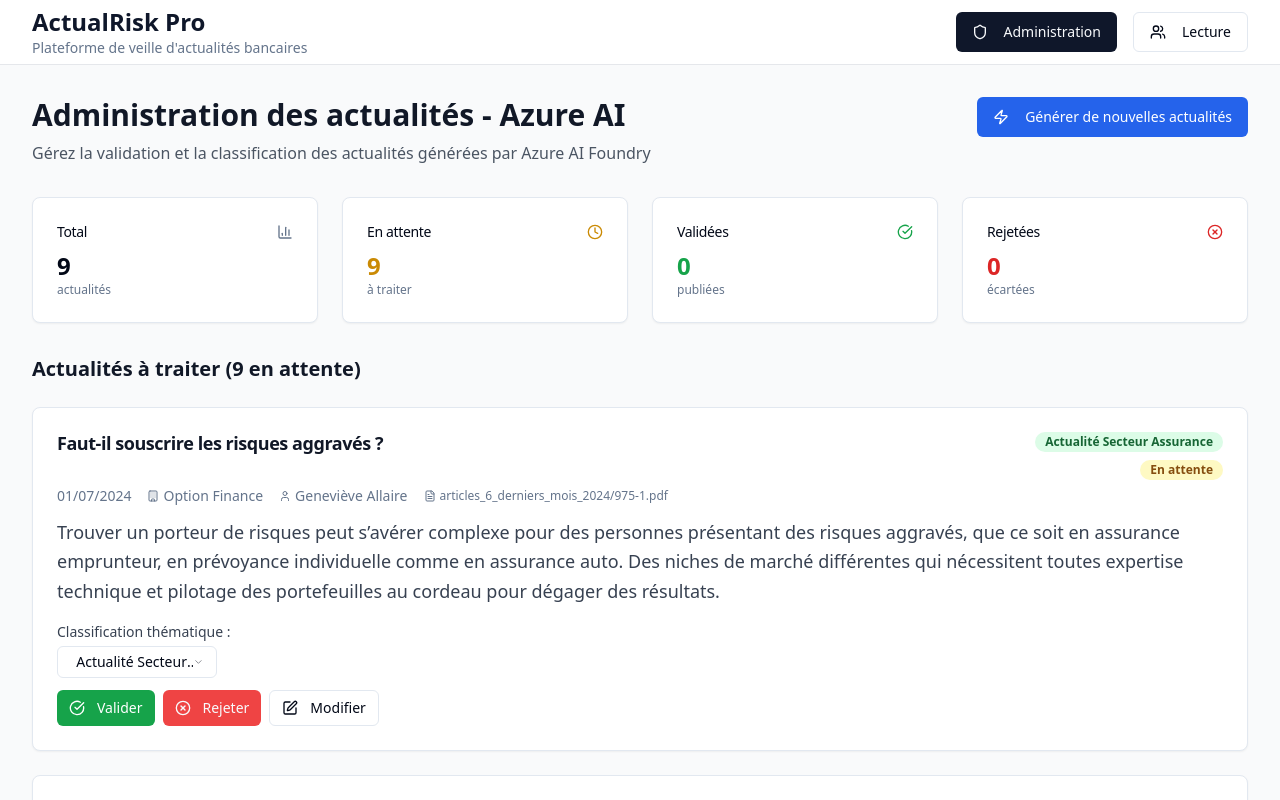
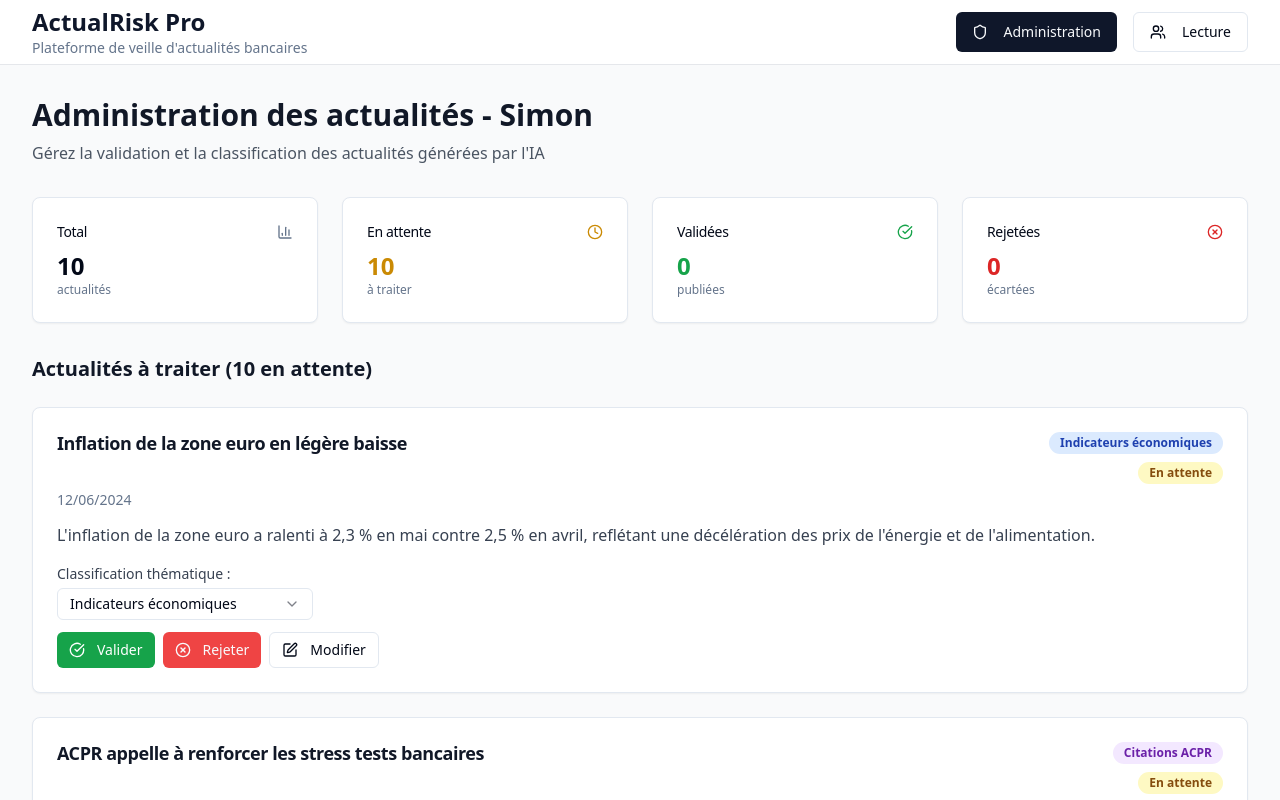
Before and after one commit to Wasroy/bank-news-flow, a React (Vite) app: page / in a window 1280 px wide. Both pictures are taken after a click on the button "Administration". Shown: the top 800 px of the page. Built offline with nearby package versions, Linux system fonts and the light colour scheme.

Commit message:
Reverted to commit ed06852cc188f5cd72670f4a9ad3717388431d57

```diff
--- a/src/components/AdminPage.tsx
+++ b/src/components/AdminPage.tsx
@@ -1,31 +1,14 @@
 
-import { useState, useEffect } from 'react';
+import { useState } from 'react';
 import { NewsItem, NewsTheme } from '../types/news';
-import { getExtractedNews } from '../utils/newsTransform';
+import { getRealActualNews } from '../data/RealActual'; // Importez la nouvelle fonction
 import NewsCard from './NewsCard';
-import GenerateNewsButton from './GenerateNewsButton';
 import { Card, CardContent, CardHeader, CardTitle } from '@/components/ui/card';
+import { Badge } from '@/components/ui/badge';
 import { BarChart3, Clock, CheckCircle, XCircle } from 'lucide-react';
 
 const AdminPage = () => {
-  const [news, setNews] = useState<NewsItem[]>([]);
-  const [isLoading, setIsLoading] = useState(true);
-
-  const loadNews = async () => {
-    setIsLoading(true);
-    try {
-      const extractedNews = await getExtractedNews();
-      setNews(extractedNews);
-    } catch (error) {
-      console.error('Erreur lors du chargement des actualités:', error);
-    } finally {
-      setIsLoading(false);
-    }
-  };
-
-  useEffect(() => {
-    loadNews();
-  }, []);
+  const [news, setNews] = useState<NewsItem[]>(getRealActualNews());
 
   const handleApprove = (id: string) => {
     setNews(news.map(item =>
@@ -51,10 +34,6 @@ const AdminPage = () => {
     ));
   };
 
-  const handleNewsGenerated = () => {
-    loadNews();
-  };
-
   // Statistiques
   const stats = {
     total: news.length,
@@ -63,33 +42,17 @@ const AdminPage = () => {
     rejected: news.filter(item => item.status === 'rejected').length,
   };
 
-  if (isLoading) {
-    return (
-      <div className="min-h-screen bg-gray-50 flex items-center justify-center">
-        <div className="text-center">
-          <div className="animate-spin rounded-full h-12 w-12 border-b-2 border-blue-600 mx-auto mb-4"></div>
-          <p className="text-gray-600">Chargement des actualités...</p>
-        </div>
-      </div>
-    );
-  }
-
   return (
     <div className="min-h-screen bg-gray-50">
       <div className="max-w-7xl mx-auto px-4 sm:px-6 lg:px-8 py-8">
         {/* En-tête */}
         <div className="mb-8">
-          <div className="flex justify-between items-start">
-            <div>
-              <h1 className="text-3xl font-bold text-gray-900 mb-2">
-                Administration des actualités - Azure AI
-              </h1>
-              <p className="text-gray-600">
-                Gérez la validation et la classification des actualités générées par Azure AI Foundry
-              </p>
-            </div>
-            <GenerateNewsButton onNewsGenerated={handleNewsGenerated} />
-          </div>
+          <h1 className="text-3xl font-bold text-gray-900 mb-2">
+            Administration des actualités - Simon
+          </h1>
+          <p className="text-gray-600">
+            Gérez la validation et la classification des actualités générées par l'IA
+          </p>
         </div>
 
         {/* Statistiques */}
--- a/src/components/GenerateNewsButton.tsx
+++ /dev/null
@@ -1,55 +0,0 @@
-
-import { useState } from 'react';
-import { Button } from '@/components/ui/button';
-import { RefreshCw, Zap } from 'lucide-react';
-import { triggerNewsGeneration } from '../utils/newsTransform';
-
-interface GenerateNewsButtonProps {
-  onNewsGenerated: () => void;
-}
-
-const GenerateNewsButton = ({ onNewsGenerated }: GenerateNewsButtonProps) => {
-  const [isGenerating, setIsGenerating] = useState(false);
-
-  const handleGenerate = async () => {
-    setIsGenerating(true);
-    try {
-      const success = await triggerNewsGeneration();
-      if (success) {
-        // Attendre un peu pour que le fichier soit mis à jour
-        setTimeout(() => {
-          onNewsGenerated();
-          setIsGenerating(false);
-        }, 2000);
-      } else {
-        setIsGenerating(false);
-        alert('Erreur lors de la génération des actualités. Vérifiez que le serveur backend est démarré.');
-      }
-    } catch (error) {
-      setIsGenerating(false);
-      alert('Erreur lors de la génération des actualités.');
-    }
-  };
-
-  return (
-    <Button
-      onClick={handleGenerate}
-      disabled={isGenerating}
-      className="bg-blue-600 hover:bg-blue-700 text-white flex items-center space-x-2"
-    >
-      {isGenerating ? (
-        <>
-          <RefreshCw className="h-4 w-4 animate-spin" />
-          <span>Génération en cours...</span>
-        </>
-      ) : (
-        <>
-          <Zap className="h-4 w-4" />
-          <span>Générer de nouvelles actualités</span>
-        </>
-      )}
-    </Button>
-  );
-};
-
-export default GenerateNewsButton;
--- a/src/components/NewsCard.tsx
+++ b/src/components/NewsCard.tsx
@@ -6,7 +6,7 @@ import { Select, SelectContent, SelectItem, SelectTrigger, SelectValue } from '@
 import { Card, CardContent, CardHeader, CardTitle } from '@/components/ui/card';
 import { Badge } from '@/components/ui/badge';
 import { Textarea } from '@/components/ui/textarea';
-import { CheckCircle, XCircle, Edit, Save, X, FileText, User, Building } from 'lucide-react';
+import { CheckCircle, XCircle, Edit, Save, X } from 'lucide-react';
 
 interface NewsCardProps {
   news: NewsItem;
@@ -59,36 +59,20 @@ const NewsCard = ({
             {news.title}
           </CardTitle>
           <div className="flex flex-col items-end space-y-2">
-            <span className={`inline-flex items-center rounded-full px-2.5 py-0.5 text-xs font-semibold ${THEME_COLORS[news.theme]}`}>
+            <Badge className={`${THEME_COLORS[news.theme]} text-xs`}>
               {news.theme}
-            </span>
+            </Badge>
             {isAdmin && (
-              <span className={`inline-flex items-center rounded-full px-2.5 py-0.5 text-xs font-semibold ${getStatusColor(news.status)}`}>
+              <Badge className={`${getStatusColor(news.status)} text-xs`}>
                 {news.status === 'pending' ? 'En attente' :
                  news.status === 'approved' ? 'Validé' : 'Rejeté'}
-              </span>
+              </Badge>
             )}
           </div>
         </div>
-        <div className="flex items-center space-x-4 text-sm text-muted-foreground">
-          <span>{new Date(news.createdAt).toLocaleDateString('fr-FR')}</span>
-          {news.source && (
-            <>
-              <div className="flex items-center space-x-1">
-                <Building className="h-3 w-3" />
-                <span>{news.source.publisher}</span>
-              </div>
-              <div className="flex items-center space-x-1">
-                <User className="h-3 w-3" />
-                <span>{news.source.author}</span>
-              </div>
-              <div className="flex items-center space-x-1">
-                <FileText className="h-3 w-3" />
-                <span className="text-xs">{news.source.file}</span>
-              </div>
-            </>
-          )}
-        </div>
+        <p className="text-sm text-muted-foreground">
+          {new Date(news.createdAt).toLocaleDateString('fr-FR')}
+        </p>
       </CardHeader>
 
       <CardContent>
@@ -97,7 +81,7 @@ const NewsCard = ({
             <Textarea
               value={editedContent}
               onChange={(e) => setEditedContent(e.target.value)}
-              className="min-h-[120px] resize-none text-base"
+              className="min-h-[100px] resize-none text-base"
             />
             <div className="flex space-x-2">
               <Button size="sm" onClick={handleSaveEdit} className="flex items-center space-x-1">
@@ -111,7 +95,7 @@ const NewsCard = ({
             </div>
           </div>
         ) : (
-          <p className="text-gray-700 text-lg leading-relaxed">
+          <p className="text-gray-700 text-base leading-relaxed line-clamp-4">
             {news.content}
           </p>
         )}
@@ -127,7 +111,7 @@ const NewsCard = ({
                 value={news.theme}
                 onValueChange={(value: NewsTheme) => onThemeChange?.(news.id, value)}
               >
-                <SelectTrigger className="w-40 h-8 text-sm">
+                <SelectTrigger className="w-64 h-8 text-sm">
                   <SelectValue />
                 </SelectTrigger>
                 <SelectContent>
--- a/src/components/ReaderPage.tsx
+++ b/src/components/ReaderPage.tsx
@@ -1,9 +1,10 @@
 
-import { useState, useMemo, useEffect } from 'react';
+import { useState, useMemo } from 'react';
 import { NewsItem, NewsTheme, NEWS_THEMES, THEME_COLORS } from '../types/news';
-import { getExtractedNews } from '../utils/newsTransform';
+import { generateMockNews } from '../data/mockNews';
 import NewsCard from './NewsCard';
 import { Button } from '@/components/ui/button';
+import { Badge } from '@/components/ui/badge';
 import { Card, CardContent, CardHeader, CardTitle } from '@/components/ui/card';
 import { Filter, Search } from 'lucide-react';
 import { Input } from '@/components/ui/input';
@@ -11,26 +12,12 @@ import { Input } from '@/components/ui/input';
 const ReaderPage = () => {
   const [selectedTheme, setSelectedTheme] = useState<NewsTheme | 'all'>('all');
   const [searchTerm, setSearchTerm] = useState('');
-  const [allNews, setAllNews] = useState<NewsItem[]>([]);
-  const [isLoading, setIsLoading] = useState(true);
 
-  useEffect(() => {
-    const loadNews = async () => {
-      setIsLoading(true);
-      try {
-        const extractedNews = await getExtractedNews();
-        // Obtenir uniquement les actualités approuvées
-        setAllNews(extractedNews.filter(item => item.status === 'approved'));
-      } catch (error) {
-        console.error('Erreur lors du chargement des actualités:', error);
-        setAllNews([]);
-      } finally {
-        setIsLoading(false);
-      }
-    };
-
-    loadNews();
-  }, []);
+  // Obtenir uniquement les actualités approuvées
+  const allNews = useMemo(() =>
+    generateMockNews().filter(item => item.status === 'approved'),
+    []
+  );
 
   // Filtrer les actualités
   const filteredNews = useMemo(() => {
@@ -58,17 +45,6 @@ const ReaderPage = () => {
     });
     return stats;
   }, [allNews]);
-
-  if (isLoading) {
-    return (
-      <div className="min-h-screen bg-gray-50 flex items-center justify-center">
-        <div className="text-center">
-          <div className="animate-spin rounded-full h-12 w-12 border-b-2 border-blue-600 mx-auto mb-4"></div>
-          <p className="text-gray-600">Chargement des actualités validées...</p>
-        </div>
-      </div>
-    );
-  }
 
   return (
     <div className="min-h-screen bg-gray-50">
@@ -124,9 +100,9 @@ const ReaderPage = () => {
                   onClick={() => setSelectedTheme(theme)}
                   className="mb-2"
                 >
-                  <span className={`inline-flex items-center rounded-full px-2.5 py-0.5 text-xs font-semibold mr-2 ${THEME_COLORS[theme]}`}>
+                  <Badge className={`${THEME_COLORS[theme]} mr-2`}>
                     {themeStats[theme]}
-                  </span>
+                  </Badge>
                   {theme}
                 </Button>
               ))}
--- a/src/components/ui/badge.tsx
+++ b/src/components/ui/badge.tsx
@@ -1,4 +1,3 @@
-
 import * as React from "react"
 import { cva, type VariantProps } from "class-variance-authority"
 
@@ -26,9 +25,7 @@ const badgeVariants = cva(
 
 export interface BadgeProps
   extends React.HTMLAttributes<HTMLDivElement>,
-    VariantProps<typeof badgeVariants> {
-  className?: string;
-}
+    VariantProps<typeof badgeVariants> {}
 
 function Badge({ className, variant, ...props }: BadgeProps) {
   return (
--- a/src/types/news.ts
+++ b/src/types/news.ts
@@ -1,3 +1,4 @@
+
 export interface NewsItem {
   id: string;
   title: string;
@@ -6,11 +7,6 @@ export interface NewsItem {
   status: 'pending' | 'approved' | 'rejected';
   createdAt: string;
   aiClassification: NewsTheme;
-  source?: {
-    file: string;
-    publisher: string;
-    author: string;
-  };
 }
 
 export type NewsTheme =
--- a/src/utils/newsTransform.ts
+++ /dev/null
@@ -1,91 +0,0 @@
-
-import { NewsItem, NewsTheme } from '../types/news';
-
-interface ExtractedTextItem {
-  file: string;
-  metadata?: {
-    title: string;
-    author?: string | string[];
-    date: string;
-    publisher: string;
-    abstract: string;
-    category: string;
-  };
-  error?: string;
-}
-
-// Mapping des catégories du backend vers nos thèmes
-const categoryToThemeMap: Record<string, NewsTheme> = {
-  'Indicateurs économiques': 'Indicateurs économiques',
-  'Citations ACPR': 'Citations ACPR',
-  'Supervision & Régulation': 'Supervision & Régulation',
-  'Actualité Secteur Assurance': 'Actualité Secteur Assurance',
-  'Actualité Secteur Banque': 'Actualité Secteur Banque',
-  'Mutualité & Prévoyance': 'Mutualité & Prévoyance',
-  'Actualité financière': 'Actualité financière',
-  'Cryptomonnaies': 'Cryptomonnaies',
-  'Questions macroéconomiques': 'Questions macroéconomiques',
-  'Comptabilité': 'Comptabilité',
-  'Immobilier': 'Immobilier',
-  'Environnement professionnel': 'Environnement professionnel'
-};
-
-function mapCategoryToTheme(category: string): NewsTheme {
-  return categoryToThemeMap[category] || 'Actualité financière';
-}
-
-function formatAuthor(author: string | string[] | undefined): string {
-  if (!author) return 'N/A';
-  if (Array.isArray(author)) return author.join(', ');
-  return author;
-}
-
-export function transformExtractedDataToNews(extractedData: ExtractedTextItem[]): NewsItem[] {
-  const validItems = extractedData.filter(item => item.metadata && !item.error);
-
-  return validItems.map((item, index) => {
-    const metadata = item.metadata!;
-    const theme = mapCategoryToTheme(metadata.category);
-
-    return {
-      id: `extracted-${index + 1}`,
-      title: metadata.title || `Article ${index + 1}`,
-      content: metadata.abstract || 'Contenu non disponible',
-      theme,
-      status: 'pending' as const,
-      createdAt: metadata.date ? new Date(metadata.date).toISOString() : new Date().toISOString(),
-      aiClassification: theme,
-      source: {
-        file: item.file,
-        publisher: metadata.publisher,
-        author: formatAuthor(metadata.author)
-      }
-    };
-  });
-}
-
-export async function getExtractedNews(): Promise<NewsItem[]> {
-  try {
-    const response = await fetch('/extracted_texts.json');
-    if (!response.ok) {
-      throw new Error('Impossible de charger les données extraites');
-    }
-    const extractedData: ExtractedTextItem[] = await response.json();
-    return transformExtractedDataToNews(extractedData);
-  } catch (error) {
-    console.error('Erreur lors du chargement des actualités:', error);
-    // Fallback vers les données mockées si le fichier n'existe pas
-    const { generateMockNews } = await import('../data/mockNews');
-    return generateMockNews();
-  }
-}
-
-export async function triggerNewsGeneration(): Promise<boolean> {
-  try {
-    const response = await fetch('http://localhost:3000/process-pdfs');
-    return response.ok;
-  } catch (error) {
-    console.error('Erreur lors de la génération des actualités:', error);
-    return false;
-  }
-}
```
